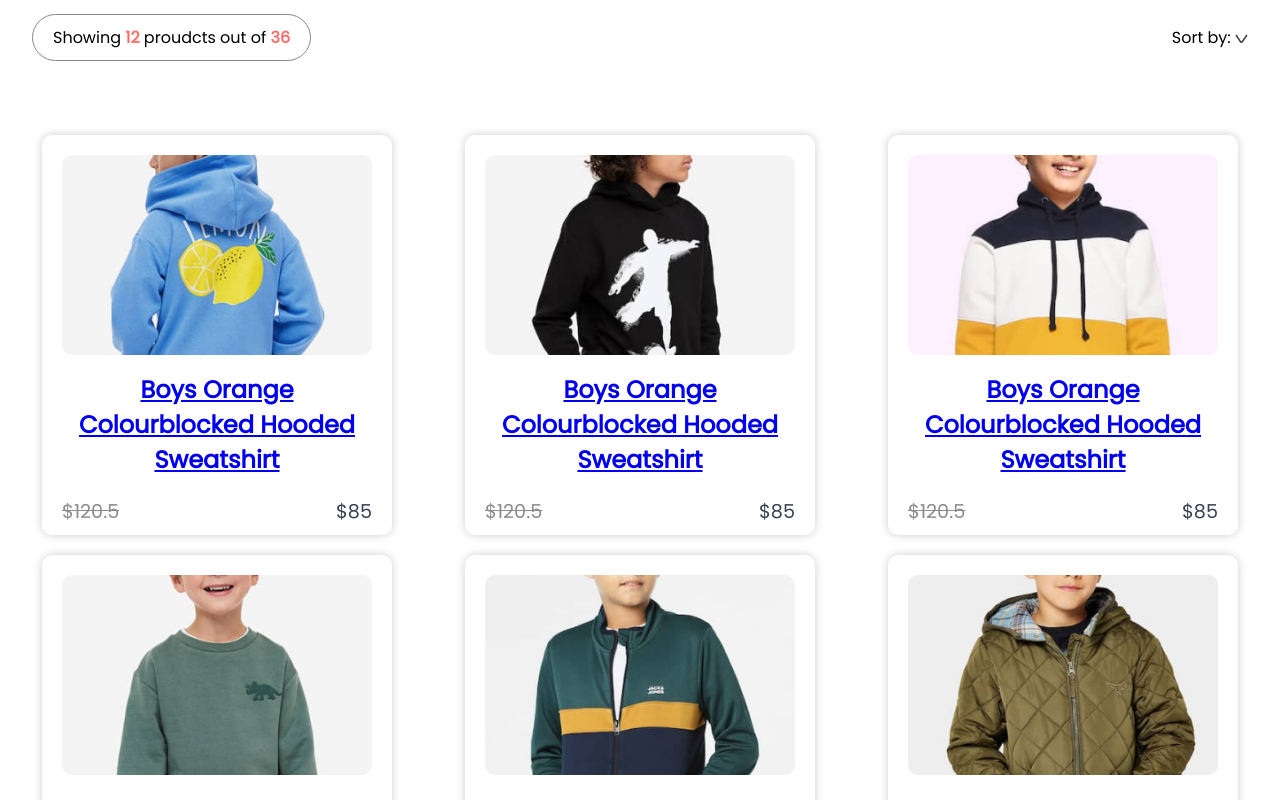
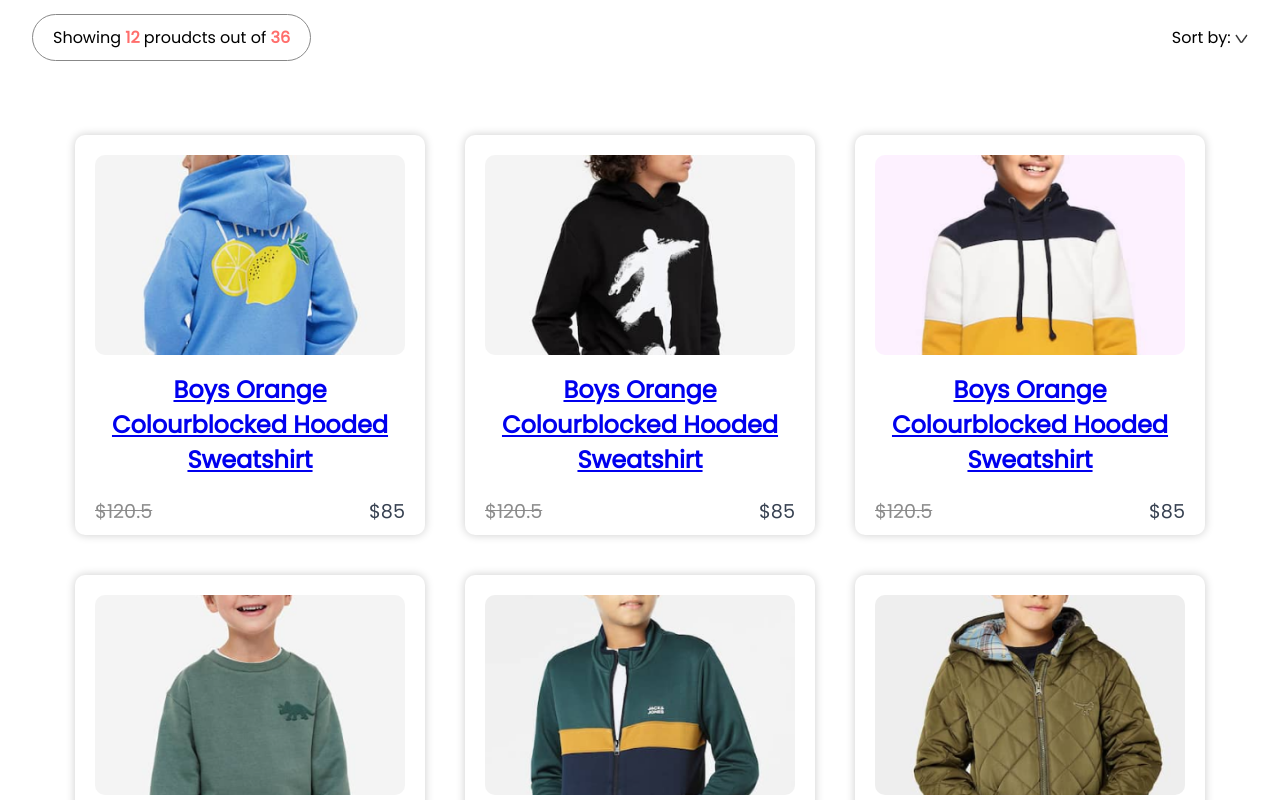
Before and after one commit to ArnaldoGonzalez81318/React-E-Commerce, a React (Create React App) app in the folder frontend/: page /kids in a window 1280 px wide. Shown: the part 580-1380 px from the top of the page. Built offline with nearby package versions, Linux system fonts and the light colour scheme.

Commit message:
Update shopCategory.css

```diff
--- a/frontend/src/Pages/CSS/shopCategory.css
+++ b/frontend/src/Pages/CSS/shopCategory.css
@@ -43,8 +43,9 @@
 
 .shop-category-products {
   display: flex;
+  gap: 1.25rem;
   flex-wrap: wrap;
-  justify-content: space-between;
+  justify-content: center;
   align-items: center;
   width: 100%;
   margin: 2rem auto;
```
